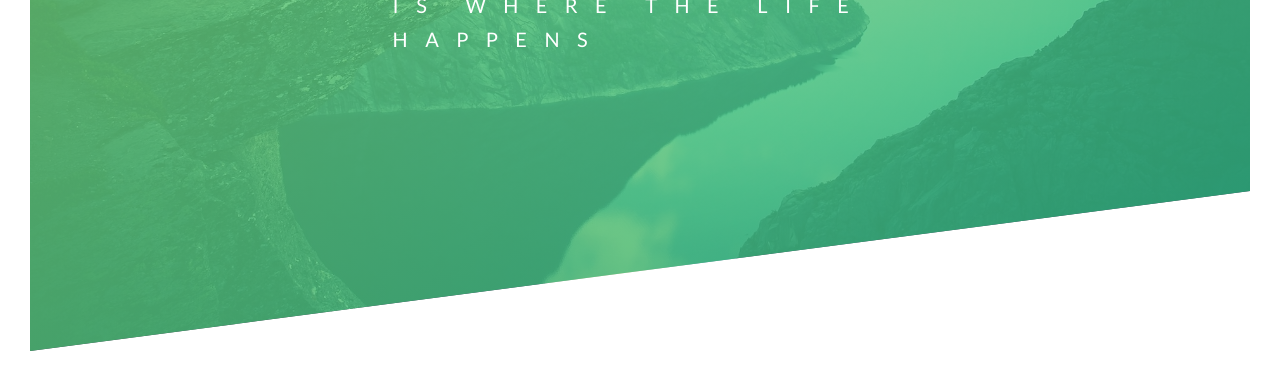
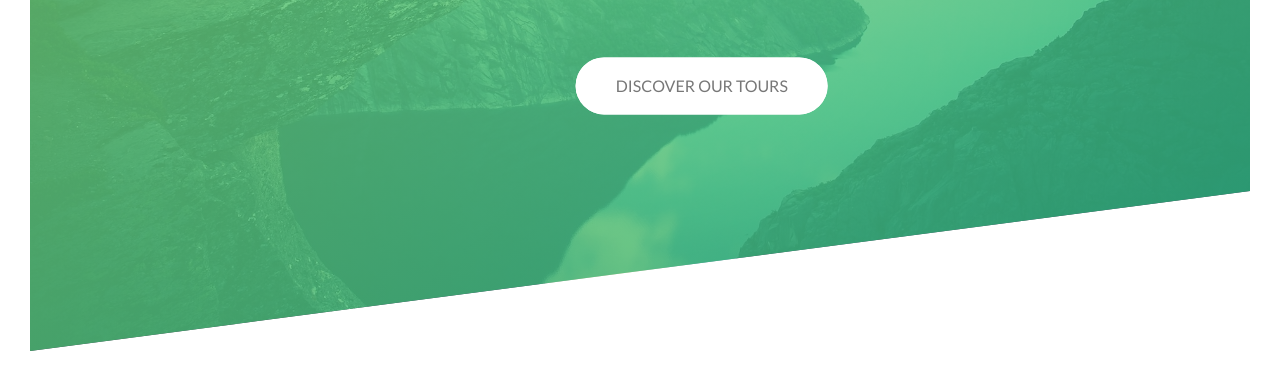
Before and after one commit to ap-eternalstudent/tours-site, a plain HTML site: page index.html in a window 1280 px wide. Shown: the part 439-820 px from the top of the page. Drawn offline with Linux system fonts and the light colour scheme.

Commit message:
completed header sectoion

```diff
--- a/css/style.css
+++ b/css/style.css
@@ -46,16 +46,23 @@ body {
 .logo{
     height: 35px;
 }
+
+.logo:hover{
+    animation: moveInRight 2s ease-in-out;
+}
+
 .text-box{
     position: absolute;
     top: 50%;
     left: 50%;
-    transform: translate(-40%, -50%)
+    transform: translate(-40%, -50%);
+    text-align: center;
 }
 
 .heading-primary {
     color: #fff;
     text-transform: uppercase;
+    margin-bottom: 60px;
 
     /* backface-visibility: hidden; */
 
@@ -76,7 +83,6 @@ body {
     font-size: 20px;
     font-weight: 400;
     letter-spacing: 17.4px;
-
     animation: moveInRight 1s ease-out;
 }
 
@@ -113,3 +119,71 @@ body {
         transform: translate(0);
     }
 }
+
+@keyframes moveInButtom {
+    0% {
+        opacity: 0;
+        transform: translateY(30px);
+    }
+
+    100% {
+        opacity: 1;
+        transform: translate(0);
+    }
+}
+
+.btn:link,
+.btn:visited {
+    text-transform: uppercase;
+    text-decoration: none;
+    padding: 15px 40px;
+    display: inline-block;
+    border-radius: 100px;
+    transition: all .2s;
+    position: relative;
+}
+
+.btn:hover{
+    transform: translateY(-3px);
+    box-shadow: 0 10px 20px rgba(0,0,0,.2);
+
+}
+
+.btn:active {
+    transform: translateY(-1px);
+    box-shadow: 0 5 px 10px rgba(0,0,0,.2);
+}
+
+.btn-white {
+    background-color: #fff;
+    color: #777;
+
+}
+
+.btn::after {
+    content: "";
+    display: inline-block;
+    height: 100%;
+    width: 100%;
+    border-radius: 100px;
+    position: absolute;
+    top: 0;
+    left: 0;
+    z-index: -1;
+    transition: all .4s;
+
+}
+
+.btn-white::after{
+    background-color: #fff;
+}
+
+.btn:hover::after{
+    transform: scaleX(1.4) scaleY(1.6 );
+    opacity: 0;
+}
+
+.btn-animated {
+    animation: moveInButtom ease-out .4s .75s;
+    animation-fill-mode: backwards;
+}
--- a/index.html
+++ b/index.html
@@ -21,7 +21,9 @@
                 <span class="heading-primary-main">Outdoors</span>
                 <span class="heading-primary-sub">is where the life happens</span>
             </h1>
+            <a href="#" class= "btn btn-white btn-animated">Discover our Tours</a>
         </div>
+
 
     </header>
 </body>
```
